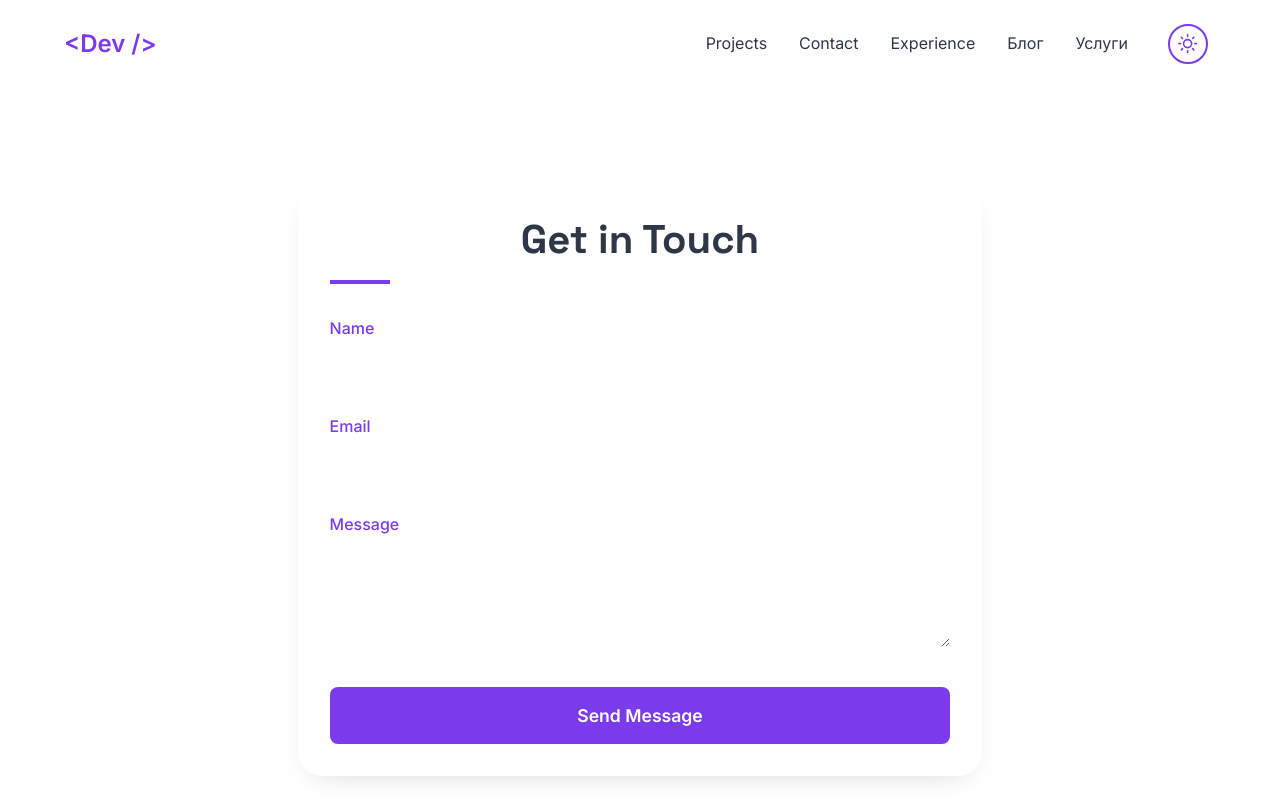
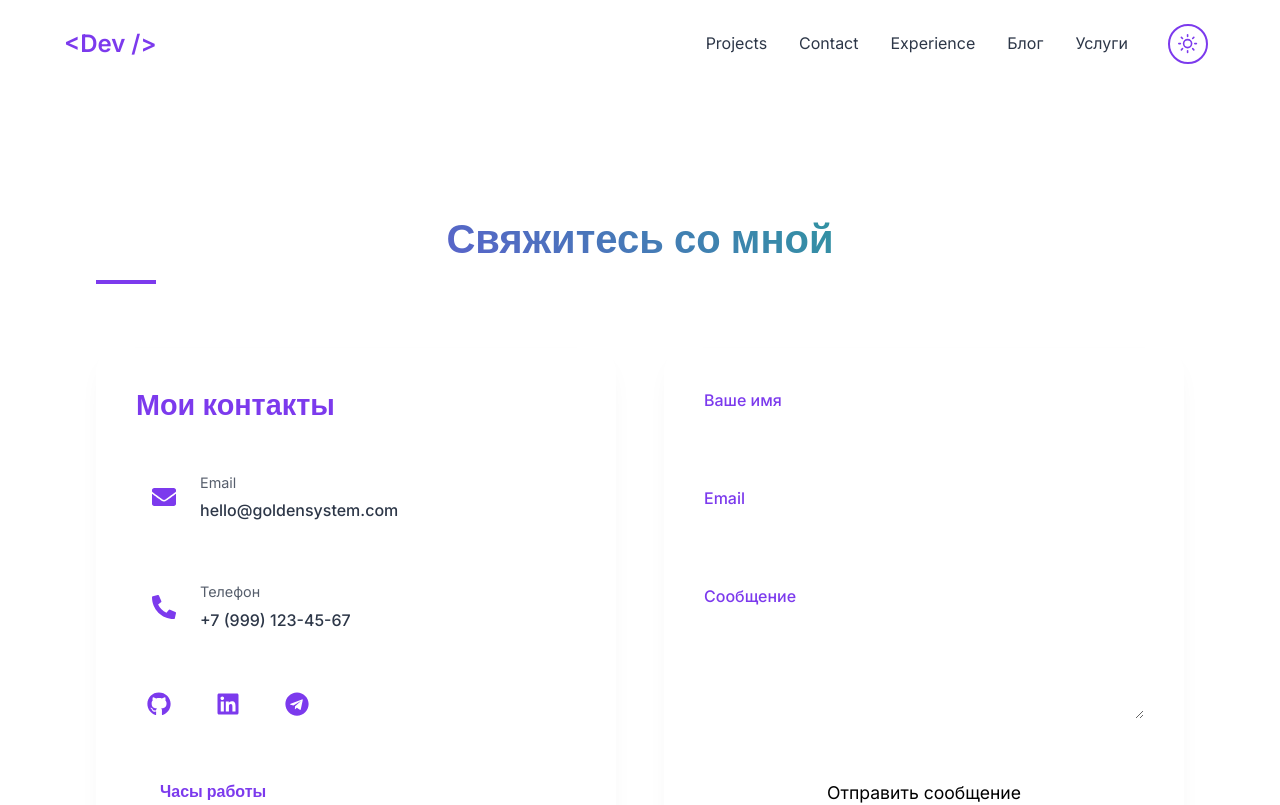
Before and after one commit to RuslanJuniorNavsegda/ruslan-pastika-portfolio-react, a React (Create React App) app: page /contact in a window 1280 px wide. Shown: the top 805 px of the page. Built offline with nearby package versions, Linux system fonts and the light colour scheme.

Commit message:
Adding your own data to the contact section

```diff
--- a/src/pages/Contact/Contact.jsx
+++ b/src/pages/Contact/Contact.jsx
@@ -1,5 +1,12 @@
 import { useState } from "react";
 import { motion } from "framer-motion";
+import {
+  FaGithub,
+  FaLinkedin,
+  FaTelegram,
+  FaEnvelope,
+  FaPhoneAlt,
+} from "react-icons/fa";
 import Button from "../../components/Button/Button";
 import styles from "./Contact.module.scss";
 
@@ -21,23 +28,84 @@ export default function Contact() {
 
   return (
     <section className={styles.contact}>
-      <div className={styles.content}>
+      <div className={styles.container}>
+        <motion.h2
+          initial={{ opacity: 0, y: 20 }}
+          animate={{ opacity: 1, y: 0 }}
+          className={styles.title}
+        >
+          Свяжитесь со мной
+        </motion.h2>
+
+        <div className={styles.grid}>
+          {/* Блок контактной информации */}
           <motion.div
-          className={styles.formContainer}
+            className={styles.infoCard}
             initial={{ opacity: 0, x: -50 }}
             animate={{ opacity: 1, x: 0 }}
           >
-          <h2>Get in Touch</h2>
+            <h3>Мои контакты</h3>
 
+            <div className={styles.contactItem}>
+              <FaEnvelope className={styles.icon} />
+              <div>
+                <span>Email</span>
+                <a href="mailto:hello@goldensystem.com">
+                  hello@goldensystem.com
+                </a>
+              </div>
+            </div>
+
+            <div className={styles.contactItem}>
+              <FaPhoneAlt className={styles.icon} />
+              <div>
+                <span>Телефон</span>
+                <a href="tel:+79991234567">+7 (999) 123-45-67</a>
+              </div>
+            </div>
+
+            <div className={styles.socials}>
+              <a
+                href="https://github.com"
+                target="_blank"
+                rel="noopener noreferrer"
+              >
+                <FaGithub />
+              </a>
+              <a
+                href="https://linkedin.com"
+                target="_blank"
+                rel="noopener noreferrer"
+              >
+                <FaLinkedin />
+              </a>
+              <a href="https://t.me" target="_blank" rel="noopener noreferrer">
+                <FaTelegram />
+              </a>
+            </div>
+
+            <div className={styles.workHours}>
+              <h4>Часы работы</h4>
+              <p>Пн-Пт: 09:00 - 18:00</p>
+              <p>Сб-Вс: По договоренности</p>
+            </div>
+          </motion.div>
+
+          {/* Блок формы */}
+          <motion.div
+            className={styles.formCard}
+            initial={{ opacity: 0, x: 50 }}
+            animate={{ opacity: 1, x: 0 }}
+          >
             {submitted ? (
               <div className={styles.success}>
-              <h3>Thanks for your message!</h3>
-              <p>I'll get back to you soon.</p>
+                <h3>Спасибо за ваше сообщение! 🎉</h3>
+                <p>Я свяжусь с вами в течение 24 часов</p>
               </div>
             ) : (
               <form onSubmit={handleSubmit} className={styles.form}>
                 <div className={styles.formGroup}>
-                <label htmlFor="name">Name</label>
+                  <label htmlFor="name">Ваше имя</label>
                   <input
                     type="text"
                     id="name"
@@ -63,7 +131,7 @@ export default function Contact() {
                 </div>
 
                 <div className={styles.formGroup}>
-                <label htmlFor="message">Message</label>
+                  <label htmlFor="message">Сообщение</label>
                   <textarea
                     id="message"
                     value={formData.message}
@@ -75,13 +143,18 @@ export default function Contact() {
                   />
                 </div>
 
-              <Button variant="primary" size="large" type="submit">
-                Send Message
+                <Button
+                  variant="primary"
+                  type="submit"
+                  className={styles.submitButton}
+                >
+                  Отправить сообщение
                 </Button>
               </form>
             )}
           </motion.div>
         </div>
+      </div>
     </section>
   );
 }
--- a/src/pages/Contact/Contact.module.scss
+++ b/src/pages/Contact/Contact.module.scss
@@ -2,23 +2,127 @@
 @import "../../styles/mixins";
 
 .contact {
-  .content {
-    max-width: 800px;
+  padding: 6rem 0;
+  background: rgba(var(--bg-color), 0.98);
+
+  .container {
+    max-width: 1280px;
     margin: 0 auto;
-    padding: 0 5%;
+    padding: 0 2rem;
   }
 
-  .formContainer {
-    background: rgba(var(--bg-color), 0.9);
-    backdrop-filter: blur(10px);
-    padding: 2rem;
+  .title {
+    text-align: center;
+    margin-bottom: 4rem;
+    font-size: 2.5rem;
+    @include gradient-text;
+  }
+
+  .grid {
+    display: grid;
+    grid-template-columns: 1fr 1fr;
+    gap: 3rem;
+    @media (max-width: 1024px) {
+      grid-template-columns: 1fr;
+    }
+  }
+
+  .infoCard {
+    @include card-shadow;
+    padding: 2.5rem;
     border-radius: 1.5rem;
+    background: var(--bg-color);
+    border: 1px solid rgba(var(--primary-color), 0.1);
+
+    h3 {
+      color: var(--primary-color);
+      margin-bottom: 2rem;
+      font-size: 1.8rem;
+    }
+  }
+
+  .contactItem {
+    display: flex;
+    align-items: center;
+    margin-bottom: 1.5rem;
+    padding: 1rem;
+    border-radius: 0.8rem;
+    transition: background 0.3s ease;
+
+    &:hover {
+      background: rgba(var(--primary-color), 0.05);
+    }
+
+    .icon {
+      font-size: 1.5rem;
+      margin-right: 1.5rem;
+      color: var(--primary-color);
+    }
+
+    span {
+      display: block;
+      font-size: 0.9rem;
+      opacity: 0.8;
+      margin-bottom: 0.3rem;
+    }
+
+    a {
+      color: var(--text-color);
+      font-weight: 500;
+      transition: color 0.3s ease;
+
+      &:hover {
+        color: var(--primary-color);
+      }
+    }
+  }
+
+  .socials {
+    display: flex;
+    gap: 1.5rem;
+    margin: 2rem 0;
+
+    a {
+      @include flex-center;
+      width: 45px;
+      height: 45px;
+      border-radius: 50%;
+      background: rgba(var(--primary-color), 0.1);
+      color: var(--primary-color);
+      font-size: 1.5rem;
+      transition: var(--transition);
+
+      &:hover {
+        background: var(--primary-color);
+        color: white;
+        transform: translateY(-3px);
+      }
+    }
+  }
+
+  .workHours {
+    padding: 1.5rem;
+    border-radius: 0.8rem;
+    background: rgba(var(--primary-color), 0.05);
+
+    h4 {
+      color: var(--primary-color);
+      margin-bottom: 0.5rem;
+    }
+
+    p {
+      font-size: 0.9rem;
+      margin: 0.3rem 0;
+      opacity: 0.8;
+    }
+  }
+
+  .formCard {
     @include card-shadow;
-
-    h2 {
-      margin-bottom: 2rem;
-      text-align: center;
-    }
+    padding: 2.5rem;
+    border-radius: 1.5rem;
+    background: var(--bg-color);
+    border: 1px solid rgba(var(--primary-color), 0.1);
   }
 
   .form {
@@ -27,23 +131,22 @@
     gap: 1.5rem;
 
     .formGroup {
-      display: flex;
-      flex-direction: column;
-      gap: 0.5rem;
-
       label {
+        display: block;
+        margin-bottom: 0.5rem;
         font-weight: 500;
         color: var(--primary-color);
       }
 
       input,
       textarea {
-        padding: 0.8rem;
+        width: 100%;
+        padding: 0.8rem 1.2rem;
         border: 1px solid rgba(var(--text-color), 0.2);
-        border-radius: 0.5rem;
-        background: rgba(var(--bg-color), 0.5);
+        border-radius: 0.8rem;
+        background: rgba(var(--bg-color), 0.9);
         color: var(--text-color);
-        transition: var(--transition);
+        transition: border-color 0.3s ease;
 
         &:focus {
           outline: none;
@@ -52,28 +155,18 @@
         }
       }
     }
+  }
 
-    button {
-      background: var(--primary-color);
-      color: white;
-      padding: 1rem 2rem;
-      border-radius: 0.5rem;
-      font-weight: 600;
-      margin-top: 1rem;
-      transition: var(--transition);
-
-      &:hover {
-        transform: translateY(-2px);
-        box-shadow: 0 5px 15px rgba(var(--primary-color), 0.3);
-      }
-    }
+  .submitButton {
+    width: 100%;
+    margin-top: 1rem;
+    font-size: 1.1rem;
+    padding: 1rem;
   }
 
   .success {
     text-align: center;
     padding: 2rem;
-    background: rgba(var(--primary-color), 0.1);
-    border-radius: 1rem;
 
     h3 {
       color: var(--primary-color);
@@ -82,6 +175,7 @@
 
     p {
       opacity: 0.8;
+      font-size: 1.1rem;
     }
   }
 }
--- a/src/styles/_mixins.scss
+++ b/src/styles/_mixins.scss
@@ -16,7 +16,7 @@
 }
 
 @mixin card-shadow {
-  box-shadow: 0 10px 30px -15px rgba(0, 0, 0, 0.2);
+  box-shadow: 0 10px 30px -15px rgba(0, 0, 0, 0.1);
   transition:
     transform 0.3s ease,
     box-shadow 0.3s ease;
```
Lines whose indentation alone changed are shown as unchanged.
